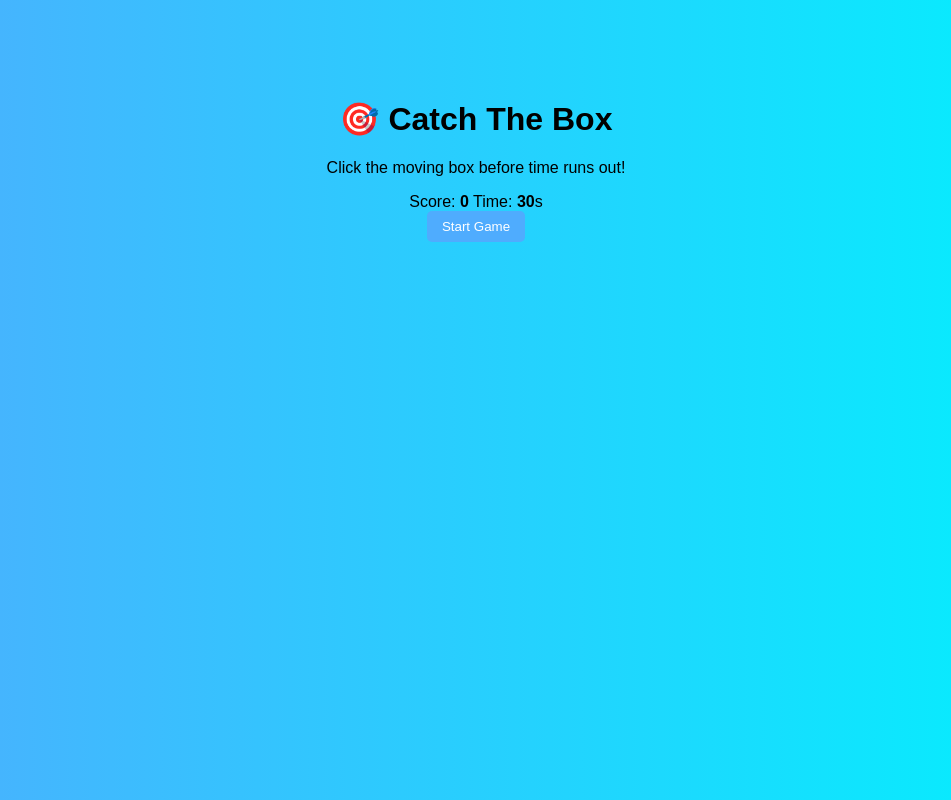
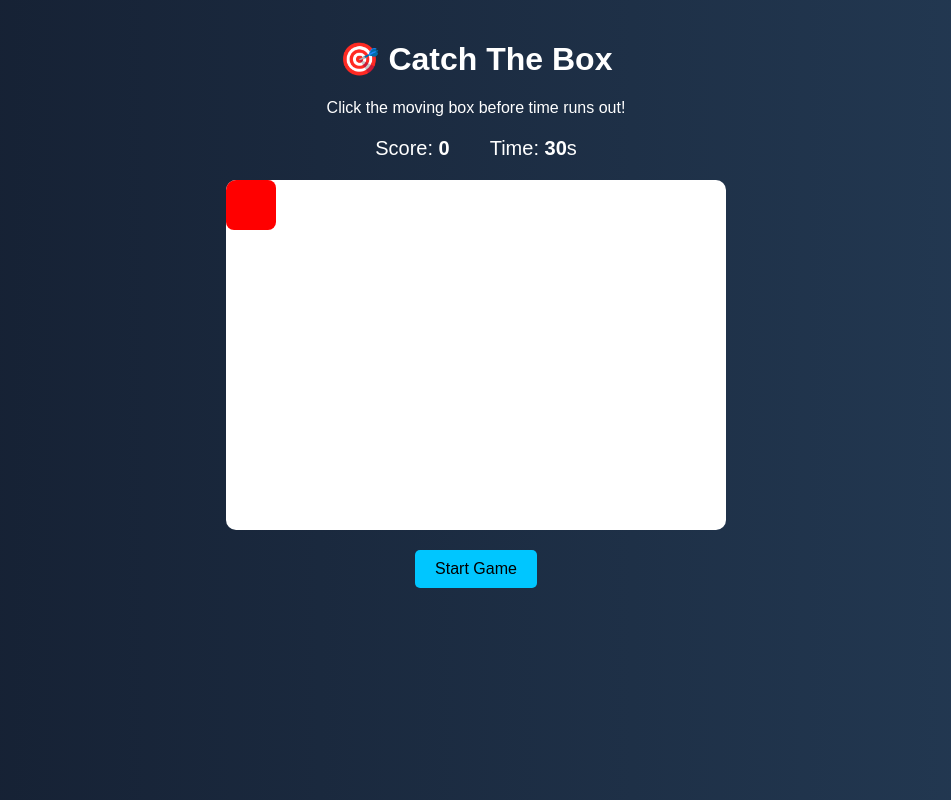
Before and after one commit to Akshay-Anand75/gamedeploy, a plain HTML site: page website/index.html in a window 1280 px wide. Shown: the whole page, without its empty margins (164-1115 px from the left). Drawn offline with Linux system fonts and the light colour scheme.

Commit message:
Update style.css

```diff
--- a/website/style.css
+++ b/website/style.css
@@ -1,34 +1,60 @@
 body {
+    margin: 0;
     font-family: Arial, sans-serif;
-    background: linear-gradient(to right, #4facfe, #00f2fe);
+    background: linear-gradient(to right, #141e30, #243b55);
+    color: white;
     text-align: center;
-    margin-top: 100px;
 }
 
-.game-container {
-    background: white;
-    padding: 30px;
-    border-radius: 10px;
-    width: 300px;
-    margin: auto;
-    box-shadow: 0 4px 10px rgba(0,0,0,0.2);
+.container {
+    margin-top: 40px;
 }
 
-input {
-    padding: 8px;
-    width: 80%;
-    margin: 10px 0;
+h1 {
+    font-size: 32px;
+}
+
+.stats {
+    margin: 20px;
+    font-size: 20px;
+    display: flex;
+    justify-content: center;
+    gap: 40px;
+}
+
+.game-area {
+    width: 500px;
+    height: 350px;
+    margin: 20px auto;
+    background: white;
+    border-radius: 10px;
+    position: relative;
+    overflow: hidden;
+}
+
+.box {
+    width: 50px;
+    height: 50px;
+    background: red;
+    position: absolute;
+    cursor: pointer;
+    border-radius: 8px;
+    transition: 0.2s;
+}
+
+.box:hover {
+    transform: scale(1.1);
 }
 
 button {
-    padding: 8px 15px;
-    background: #4facfe;
-    color: white;
+    padding: 10px 20px;
+    font-size: 16px;
+    background: #00c6ff;
     border: none;
+    border-radius: 5px;
     cursor: pointer;
-    border-radius: 5px;
 }
 
 button:hover {
-    background: #007bff;
+    background: #0072ff;
 }
```
